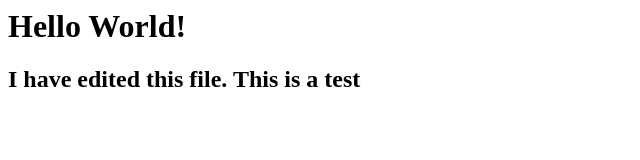
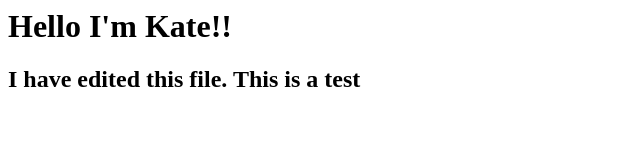
Before and after one commit to KaiHanChang/-, a plain HTML site: page index.html in a window 1280 px wide. Shown: the whole page, without its empty margins (0-640 px from the left). Drawn offline with Linux system fonts and the light colour scheme.

Commit message:
Update index.html

```diff
--- a/index.html
+++ b/index.html
@@ -1,2 +1,2 @@
-<h1> Hello World! </h1>
+<h1> Hello I'm Kate!! </h1>
 <h2> I have edited this file. This is a test </h2>
```
